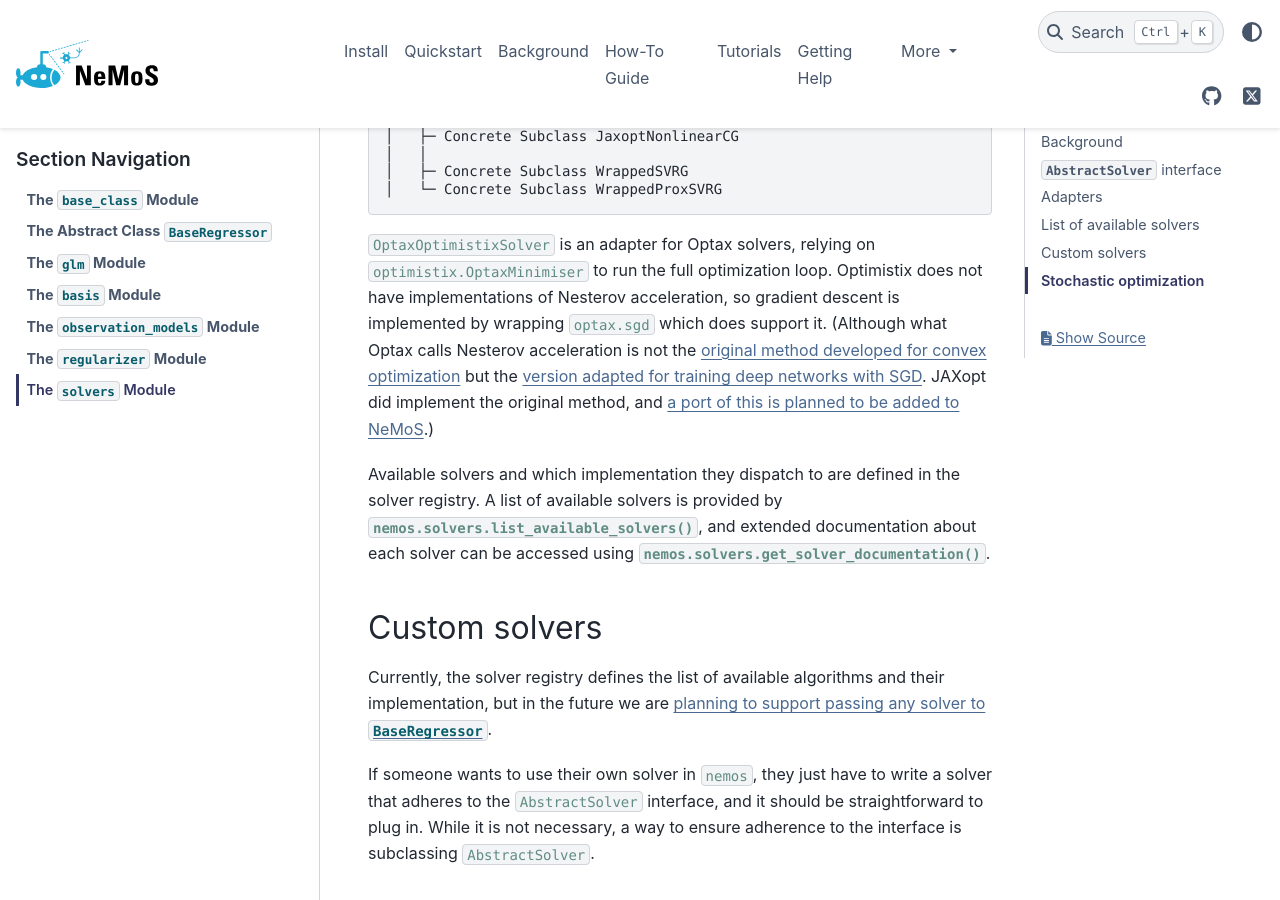
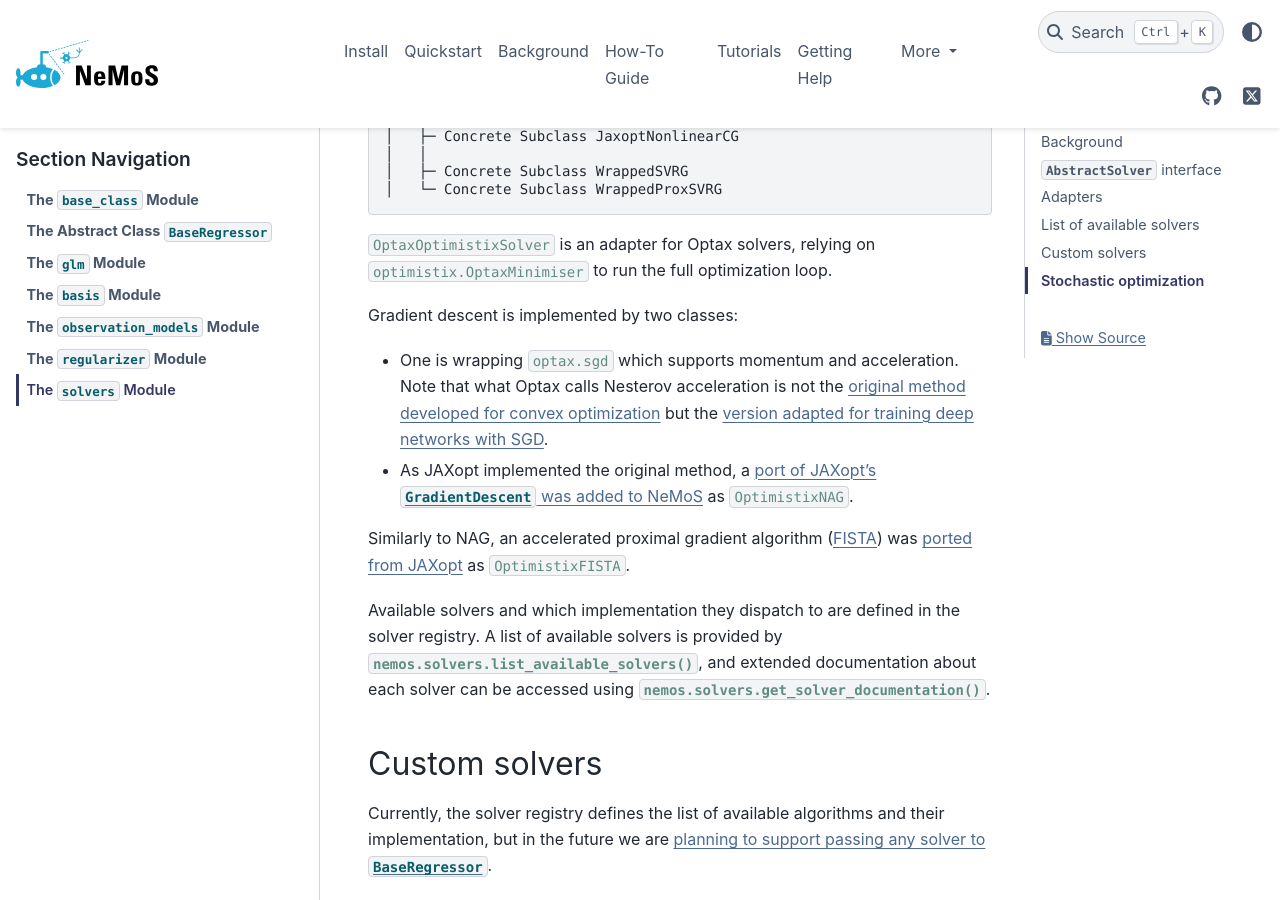
Before and after one commit to flatironinstitute/nemos, a Sphinx documentation site: the page built from docs/developers_notes/07-solvers.md, in a window 1280 px wide and 900 px high, scrolled down 3057 px. Built offline with Sphinx 7.4.7 and the PyData theme 0.15.4, drawn with Linux system fonts in a browser that asks for light colours.

Commit message:
Update developer notes

````diff
--- a/docs/developers_notes/07-solvers.md
+++ b/docs/developers_notes/07-solvers.md
@@ -87,8 +87,13 @@
 ```
 
 `OptaxOptimistixSolver` is an adapter for Optax solvers, relying on `optimistix.OptaxMinimiser` to run the full optimization loop.
-Optimistix does not have implementations of Nesterov acceleration, so gradient descent is implemented by wrapping `optax.sgd` which does support it.
-(Although what Optax calls Nesterov acceleration is not the [original method developed for convex optimization](https://hengshuaiyao.github.io/papers/nesterov83.pdf) but the [version adapted for training deep networks with SGD](https://proceedings.mlr.press/v28/sutskever13.html). JAXopt did implement the original method, and [a port of this is planned to be added to NeMoS](https://github.com/flatironinstitute/nemos/issues/380).)
+
+Gradient descent is implemented by two classes:
+- One is wrapping `optax.sgd` which supports momentum and acceleration.
+Note that what Optax calls Nesterov acceleration is not the [original method developed for convex optimization](https://hengshuaiyao.github.io/papers/nesterov83.pdf) but the [version adapted for training deep networks with SGD](https://proceedings.mlr.press/v28/sutskever13.html).
+- As JAXopt implemented the original method, a [port of JAXopt's `GradientDescent` was added to NeMoS](https://github.com/flatironinstitute/nemos/pull/411) as `OptimistixNAG`.
+
+Similarly to NAG, an accelerated proximal gradient algorithm ([FISTA](https://www.ceremade.dauphine.fr/~carlier/FISTA)) was [ported from JAXopt](https://github.com/flatironinstitute/nemos/pull/411) as `OptimistixFISTA`.
 
 Available solvers and which implementation they dispatch to are defined in the solver registry.
 A list of available solvers is provided by {py:func}`nemos.solvers.list_available_solvers`, and extended documentation about each solver can be accessed using {py:func}`nemos.solvers.get_solver_documentation`.
````
